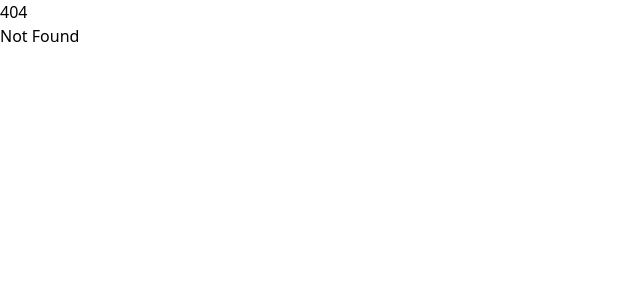
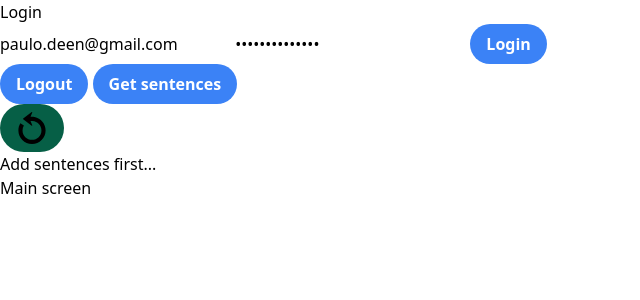
Before and after one commit to padeen/anna-klant, a SvelteKit app: page /login in a window 1280 px wide. Before the commit this address had no page. Shown: the top 300 px of the page, without its empty margins (0-640 px from the left). Built offline with nearby package versions, Linux system fonts and the light colour scheme.

Commit message:
Add prerendering to main page

```diff
--- a/package.json
+++ b/package.json
@@ -26,5 +26,8 @@
 		"typescript": "^5.0.0",
 		"vite": "^5.0.3"
 	},
-	"type": "module"
+	"type": "module",
+	"dependencies": {
+		"firebase": "^10.8.0"
+	}
 }
--- /dev/null
+++ b/src/lib/firebase.client.ts
@@ -0,0 +1,31 @@
+import { initializeApp } from 'firebase/app';
+import { getAuth } from 'firebase/auth';
+import { getFirestore } from "firebase/firestore";
+import type { FirebaseApp } from 'firebase/app';
+import type { Firestore } from 'firebase/firestore';
+import type { Auth } from 'firebase/auth';
+import { browser } from '$app/environment';
+
+export let db: Firestore;
+export let app: FirebaseApp;
+export let auth: Auth;
+
+const firebaseConfig = {
+  apiKey: "AIzaSyCXY-YRQ-MONfFkP9zzRz_vVJbabZf4f3c",
+  authDomain: "writee-8da55.firebaseapp.com",
+  projectId: "writee-8da55",
+  storageBucket: "writee-8da55.appspot.com",
+  messagingSenderId: "983933550227",
+  appId: "1:983933550227:web:d748436adf3a2f7f4c9766"
+};
+
+export const initializeFirebase = () => {
+  if (!browser) {
+    throw new Error("Can't use the Firebase client on the server.");
+  }
+  if (!app) {
+    app = initializeApp(firebaseConfig);
+    auth = getAuth(app);
+    db = getFirestore(app);
+  }
+};
--- /dev/null
+++ b/src/lib/sentence_store.ts
@@ -0,0 +1,5 @@
+import { writable, type Writable } from "svelte/store";
+
+const ServiceLineStore: Writable<string[]> = writable([]);
+
+export default ServiceLineStore;
--- /dev/null
+++ b/src/lib/session.ts
@@ -0,0 +1,12 @@
+import { writable, type Writable } from 'svelte/store';
+
+type User = {
+  email?: string | null;
+  uid?: string | null;
+};
+
+export type SessionState = {
+  user: User | null;
+};
+
+export default <Writable<SessionState>>writable();
--- a/src/routes/+layout.svelte
+++ b/src/routes/+layout.svelte
@@ -1,5 +1,9 @@
 <script>
-  import "../app.css";
+	import '../app.css';
 </script>
 
+<svelte:head>
+	<title>Anna Client Service</title>
+</svelte:head>
+
 <slot />
--- /dev/null
+++ b/src/routes/+layout.ts
@@ -0,0 +1,26 @@
+/** @type {import('./$types').LayoutLoad} */
+
+import { initializeFirebase, auth } from '$lib/firebase.client';
+import { browser } from '$app/environment';
+import { onAuthStateChanged } from 'firebase/auth';
+
+export async function load({ url }) {
+  if (browser) {
+    try {
+      initializeFirebase();
+    } catch (ex) {
+      console.error(ex);
+    }
+  }
+
+  function getAuthUser() {
+    return new Promise((resolve) => {
+      onAuthStateChanged(auth, (user) => resolve(user ? user : false));
+    });
+  }
+
+  return {
+    getAuthUser: getAuthUser,
+    url: url.pathname
+  };
+}
--- a/src/routes/+page.svelte
+++ b/src/routes/+page.svelte
@@ -1,10 +1,12 @@
 <script lang="ts">
-	import { serviceLines } from '$lib/serviceLines';
+	import { db } from '$lib/firebase.client';
+	import { collection, getDocs } from 'firebase/firestore';
 	import TextComponent from '$lib/TextComponent.svelte';
+	import ServiceLineStore from '$lib/sentence_store';
 
 	let message = new Set<string>();
 
-	let selected = serviceLines.map(() => false);
+	let selected = $ServiceLineStore.map(() => false);
 
 	const appendMessage = (event) => {
 		message = message.add(event.detail.text);
@@ -18,14 +20,14 @@
 	const resetMessage = () => {
 		message.clear();
 		message = message;
-		selected = serviceLines.map(() => false);
+		selected = $ServiceLineStore.map(() => false);
 	};
 
 	const copyToClipboard = () => {
 		navigator.clipboard.writeText([...message].join(' '));
 		message.clear();
 		message = message;
-		selected = serviceLines.map(() => false);
+		selected = $ServiceLineStore.map(() => false);
 	};
 </script>
 
@@ -47,8 +49,9 @@
 					><img src="reset.svg" alt="reset icon" class="h-8" /></button
 				>
 			</div>
+			<a href="/login">Login</a>
 		</div>
-		{#each serviceLines as serviceLine, index}
+		{#each $ServiceLineStore as serviceLine, index}
 			<TextComponent
 				on:appendMessage={appendMessage}
 				on:removeMessage={removeMessage}
--- /dev/null
+++ b/src/routes/login/+page.svelte
@@ -0,0 +1,82 @@
+<script lang="ts">
+	import { auth } from '$lib/firebase.client';
+	import { db } from '$lib/firebase.client';
+	import { signInWithEmailAndPassword, signOut } from 'firebase/auth';
+	import { collection, getDocs } from 'firebase/firestore';
+	import TextComponent from '$lib/TextComponent.svelte';
+	import ServiceLineStore from '$lib/sentence_store';
+	import SessionStore from '$lib/session';
+
+	let sentences: { position: number; text: string }[] = [];
+	let selected = sentences.map(() => false);
+
+	async function loginWithMail() {
+		await signInWithEmailAndPassword(auth, 'paulo.deen@gmail.com', 'password123456')
+			.then((userCredential) => {
+				const { uid, email } = userCredential.user;
+				SessionStore.set({ user: { uid: uid, email: email } });
+				getSentences();
+			})
+			.catch((error) => {
+				const errorCode = error.code;
+				const errorMessage = error.message;
+			});
+	}
+
+	async function logout() {
+		console.log(auth);
+		signOut(auth)
+			.then(() => {
+				// Sign-out successful.
+				console.log('User signed out');
+				clearStoreData();
+			})
+			.catch((error) => {
+				// An error happened.
+			});
+	}
+
+	async function getSentences() {
+		const querySnapshot = await getDocs(collection(db, 'bxAvIuEtleRIzn0SWU7MwupTjlc2'));
+		let serviceLines: string[] = [];
+		querySnapshot.forEach((doc) => {
+			serviceLines.push(doc.data().text);
+		});
+		ServiceLineStore.set(serviceLines);
+	}
+
+	function clearStoreData() {
+		ServiceLineStore.set([]);
+		SessionStore.set({ user: null });
+	}
+
+	const resetMessage = () => {
+		selected = selected.map(() => false);
+	};
+</script>
+
+{#if $SessionStore?.user}
+	<div>{$SessionStore.user.email}</div>
+	<div>{$SessionStore.user.uid}</div>
+{/if}
+<div class="login-form">
+	<h1>Login</h1>
+	<form on:submit={loginWithMail}>
+		<input value="paulo.deen@gmail.com" type="text" placeholder="Email" />
+		<input value="password123456" type="password" placeholder="Password" />
+		<button type="submit" class="px-4 py-2 bg-blue-500">Login</button>
+	</form>
+</div>
+<button on:click={logout} class="px-4 py-2 bg-blue-500" type="submit">Logout</button>
+<button on:click={getSentences} class="px-4 py-2 bg-blue-500" type="submit">Get sentences</button>
+<button class="flex flex-1 justify-center" on:click={resetMessage}
+	><img src="reset.svg" alt="reset icon" class="h-8" /></button
+>
+<div>
+	{#each $ServiceLineStore as sentence, index}
+		<TextComponent content={sentence} bind:selected={selected[index]} />
+	{:else}
+		<div>Add sentences first...</div>
+	{/each}
+	<a href="/">Main screen</a>
+</div>
--- /dev/null
+++ b/src/routes/manage_servicelines/+page.svelte
@@ -0,0 +1 @@
+<h1>Manage servicelines</h1>
--- /dev/null
+++ b/src/routes/page.ts
@@ -0,0 +1 @@
+export const prerender = true;
```
Also changed, not shown: 1 other file (tests, documents, lock files or other folders).
